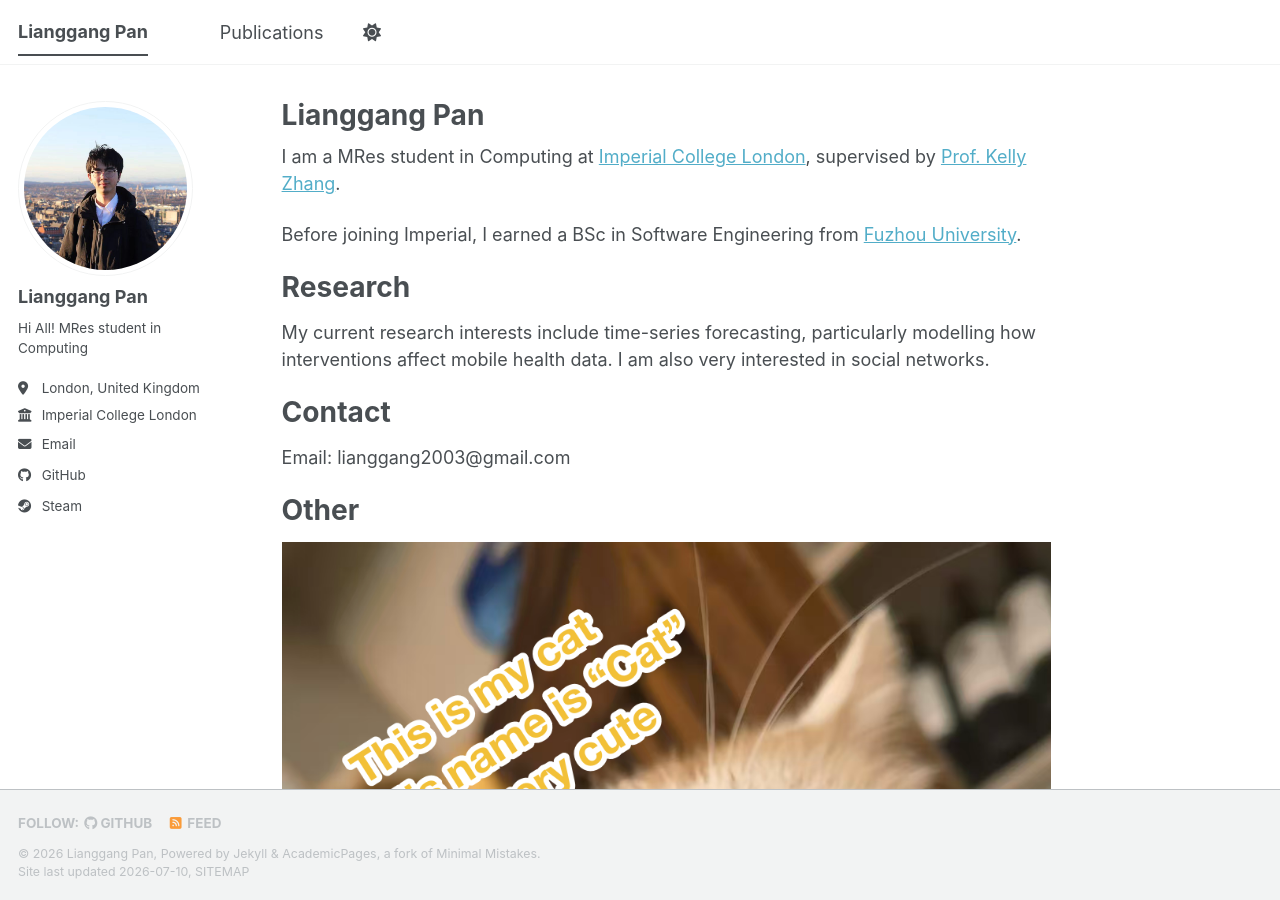
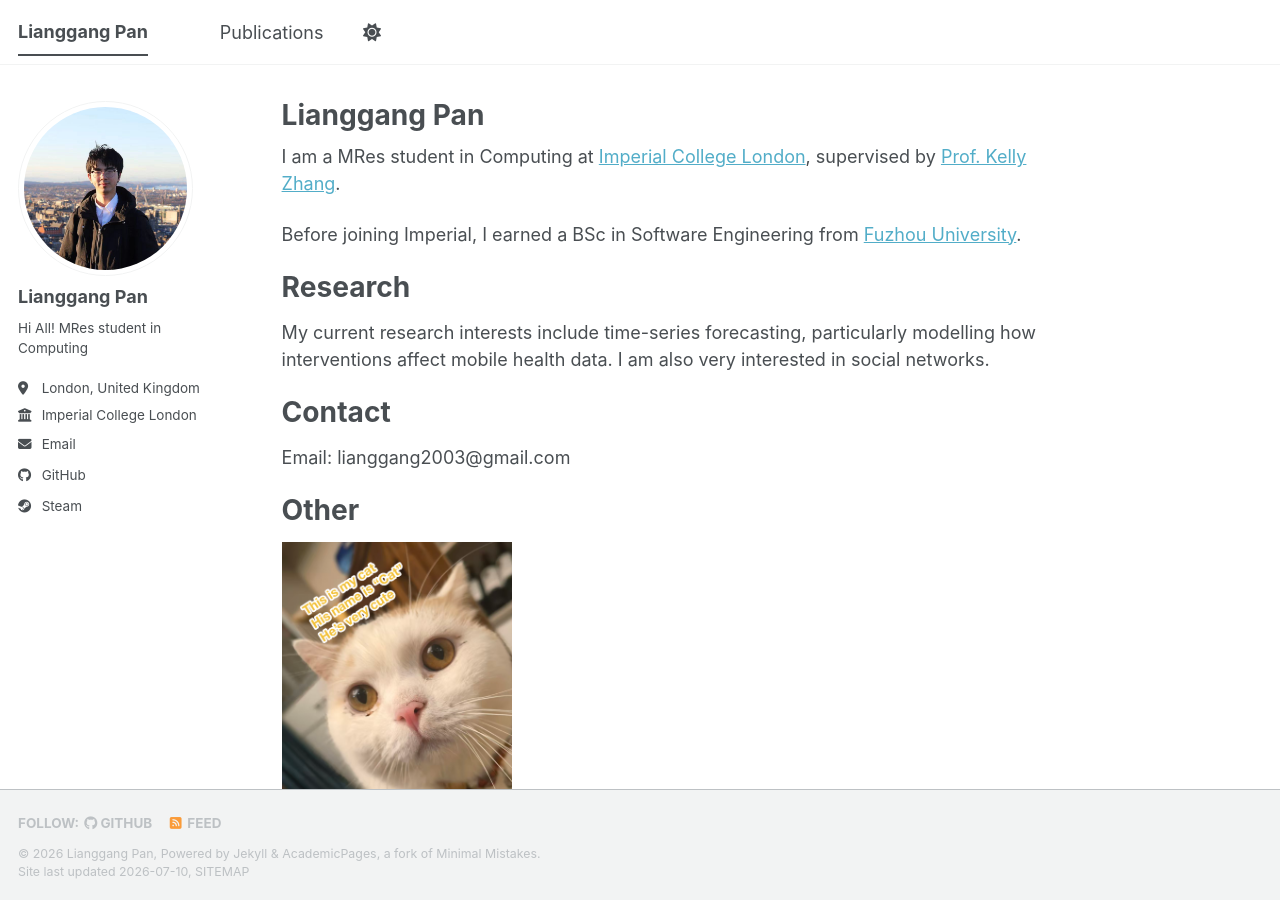
Before and after one commit to ligeaaa/ligeaaa.github.io, a Jekyll site: the page built from _pages/about.md, in a window 1280 px wide and 900 px high. Built offline with Jekyll 4.4.1, drawn with Linux system fonts in a browser that asks for light colours; a style sheet for code colours, icons or effects is not loaded.

Commit message:
🐞 fix: cat is so big!

```diff
--- a/_pages/about.md
+++ b/_pages/about.md
@@ -24,7 +24,7 @@ Email: lianggang2003@gmail.com
 
 Other
 ======
-![Cat](/images/cat.png)
+<img src="/images/cat.png" alt="Cat" style="width: 30%; height: auto;">
 
 
 <!--
```
